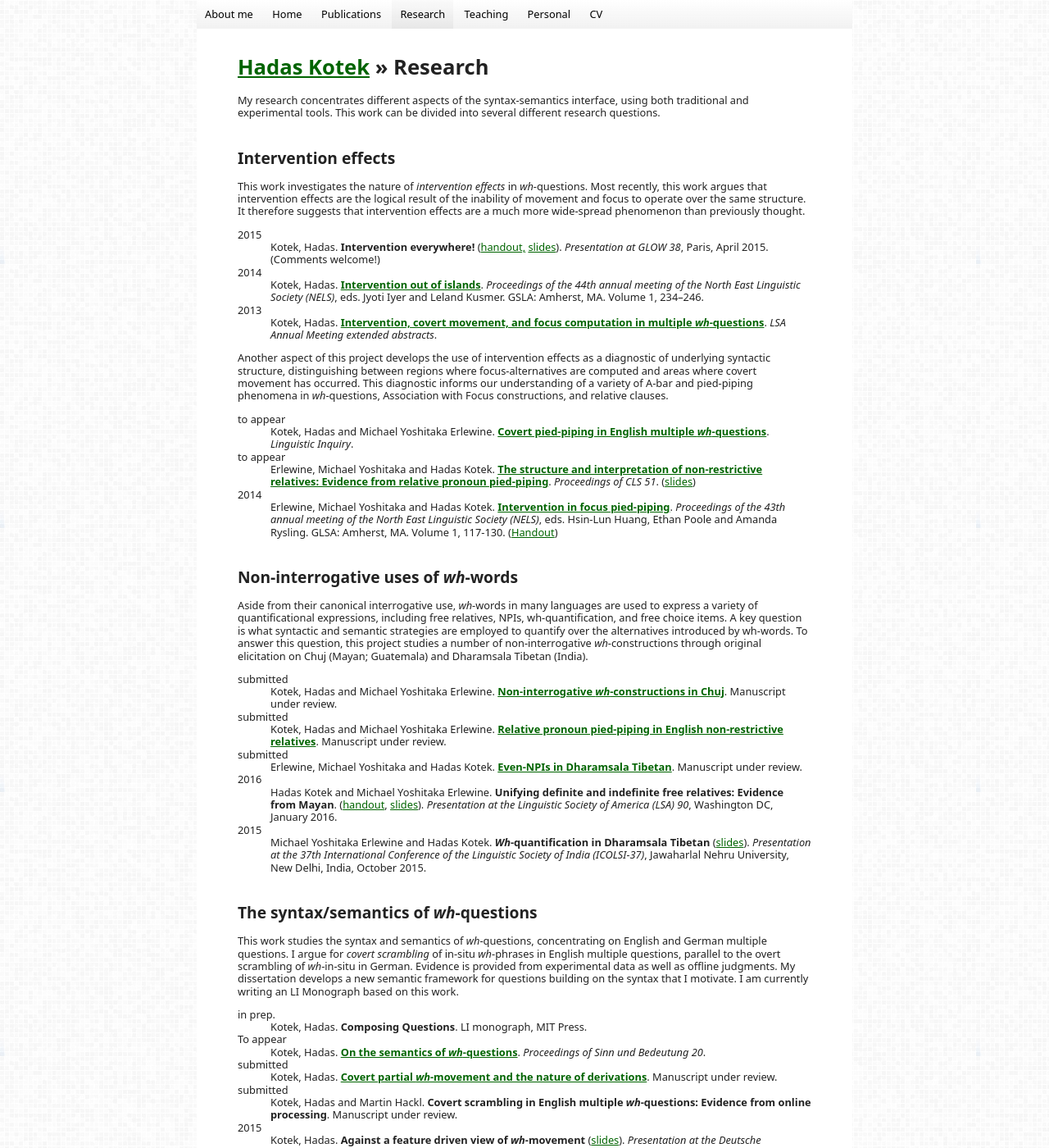
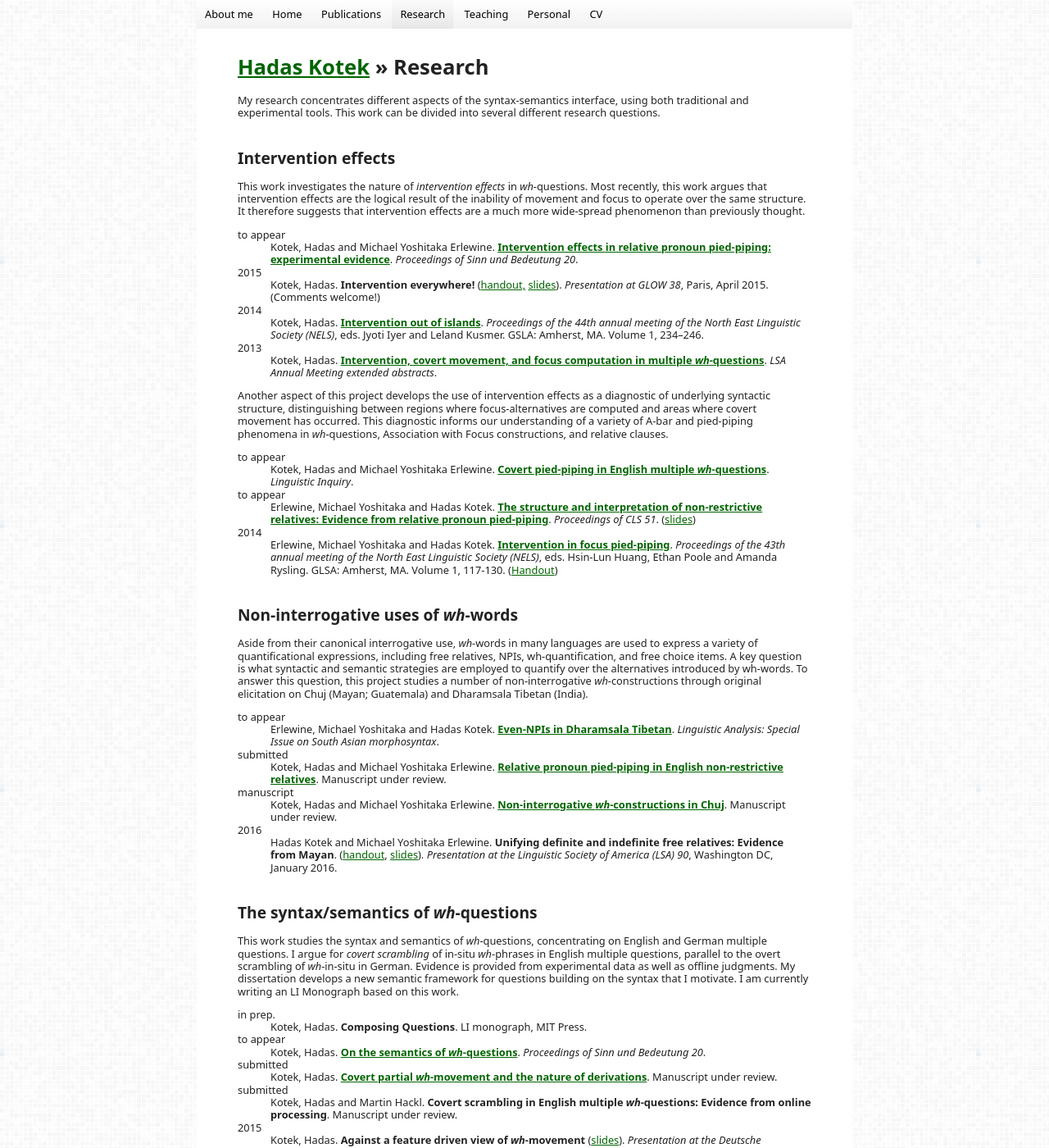
Before and after one commit to hkotek/hkotek.com, a Jekyll site: the page built from research.md, in a window 1280 px wide and 1400 px high. Shown: the whole window at 82% size. Built offline with Jekyll 4.4.1, drawn with Linux system fonts in a browser that asks for light colours.

Commit message:
publication updates
Tibetan, SuB, a few other tweaks.

```diff
--- a/research.md
+++ b/research.md
@@ -9,6 +9,9 @@ My research concentrates different aspects of the syntax-semantics interface, us
 Intervention effects
 --------------------
 This work investigates the nature of *intervention effects* in *wh*-questions. Most recently, this work argues that intervention effects are the logical result of the inability of movement and focus to operate over the same structure. It therefore suggests that intervention effects are a much more wide-spread phenomenon than previously thought.
+
+to appear
+: Kotek, Hadas and Michael Yoshitaka Erlewine. [**Intervention effects in relative pronoun pied-piping: experimental evidence**](kotek-erlewine-sub20.pdf). *Proceedings of Sinn und Bedeutung 20*.
 
 2015
 : Kotek, Hadas. **Intervention everywhere!** ([handout,](Kotek-intervention-everywhere-handout.pdf) [slides](Kotek-intervention-everywhere-slides.pdf)). *Presentation at GLOW 38*, Paris, April 2015. (Comments welcome!)
@@ -36,20 +39,17 @@ Non-interrogative uses of *wh*-words
 ------------------------------------
 Aside from their canonical interrogative use, *wh*-words in many languages are used to express a variety of quantificational expressions, including free relatives, NPIs, wh-quantification, and free choice items. A key question is what syntactic and semantic strategies are employed to quantify over the alternatives introduced by wh-words. To answer this question, this project studies a number of non-interrogative *wh*-constructions through original elicitation on Chuj (Mayan; Guatemala) and Dharamsala Tibetan (India).
 
-submitted
-: Kotek, Hadas and Michael Yoshitaka Erlewine. [**Non-interrogative *wh*-constructions in Chuj**](Kotek-ChujPaper.pdf). Manuscript under review.
+to appear
+: Erlewine, Michael Yoshitaka and Hadas Kotek. [**Even-NPIs in Dharamsala Tibetan**](erlewine-kotek-tibetan.pdf). *Linguistic Analysis: Special Issue on South Asian morphosyntax*.
 
 submitted
 : Kotek, Hadas and Michael Yoshitaka Erlewine. [**Relative pronoun pied-piping in English non-restrictive relatives**](http://ling.auf.net/lingbuzz/002700/current.pdf?_s=e1xvXt7sPFmVZQto). Manuscript under review.
 
-submitted
-: Erlewine, Michael Yoshitaka and Hadas Kotek. [**Even-NPIs in Dharamsala Tibetan**](erlewine-kotek-tibetan.pdf). Manuscript under review.
+manuscript
+: Kotek, Hadas and Michael Yoshitaka Erlewine. [**Non-interrogative *wh*-constructions in Chuj**](Kotek-ChujPaper.pdf). Manuscript under review.
 
 2016
 : Hadas Kotek and Michael Yoshitaka Erlewine. **Unifying definite and indefinite free relatives: Evidence from Mayan**. ([handout](LSA90-handout.pdf), [slides](LSA90-slides.pdf)). *Presentation at the Linguistic Society of America (LSA) 90*, Washington DC, January 2016.
-
-2015
-: Michael Yoshitaka Erlewine and Hadas Kotek. ***Wh*-quantification in Dharamsala Tibetan** ([slides](ICOLSI-slides.pdf)). *Presentation at the  37th International Conference of the Linguistic Society of India (ICOLSI-37)*, Jawaharlal Nehru University, New Delhi, India, October 2015.
 
 
 The syntax/semantics of *wh*-questions
@@ -59,7 +59,7 @@ This work studies the syntax and semantics of *wh*-questions, concentrating on E
 in prep.
 : Kotek, Hadas. **Composing Questions**. LI monograph, MIT Press.
 
-To appear
+to appear
 : Kotek, Hadas. [**On the semantics of *wh*-questions**](SuB-wh-paper.pdf). *Proceedings of Sinn und Bedeutung 20*.
 
 submitted
```
Also changed, not shown: index.md (+10 -2 lines), publications.md (+9 -9 lines), 1 other file.
